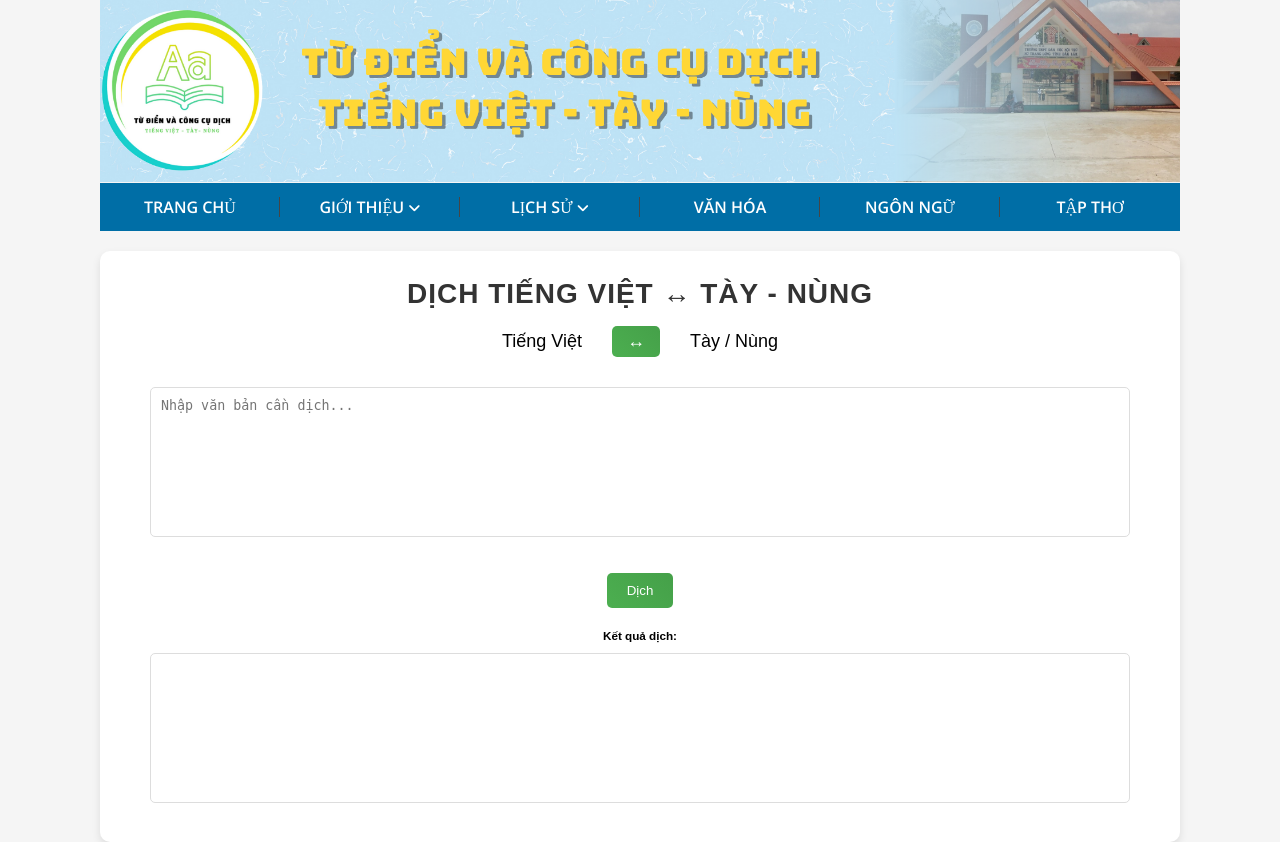
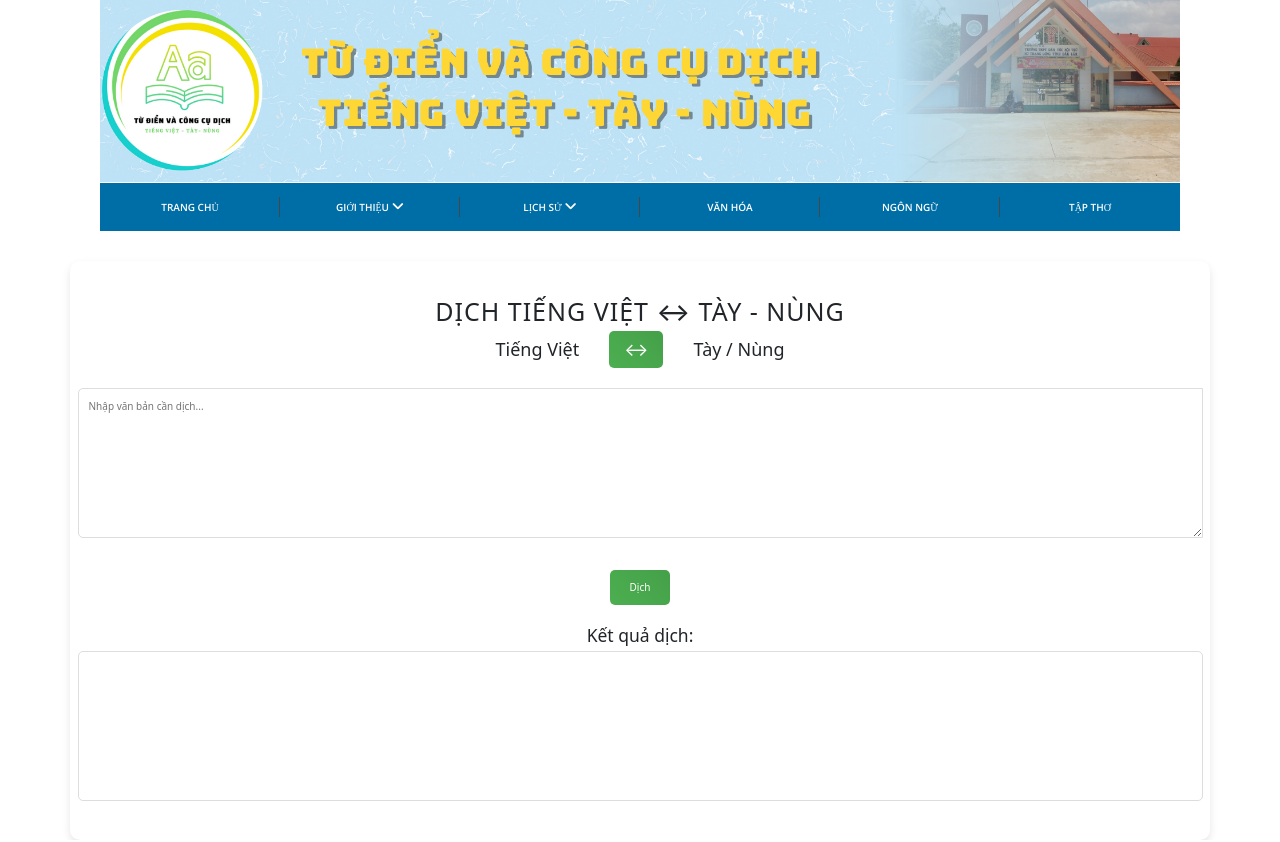
Before and after one commit to Gnauqoa/vi-to-taynung, a Flask app: page / in a window 1280 px wide. Run offline with Flask 3, Linux system fonts and the light colour scheme; some libraries are stand-ins or nearby versions.

Commit message:
Fix error.

```diff
--- a/templates/index.html
+++ b/templates/index.html
@@ -14,6 +14,8 @@
 	<link rel="preconnect" href="https://fonts.googleapis.com" />
 	<link rel="preconnect" href="https://fonts.gstatic.com" crossorigin />
 	<link href="https://fonts.googleapis.com/css2?family=Open+Sans:ital,wght@0,600;1,600&display=swap" rel="stylesheet" />
+	<link href="https://cdn.jsdelivr.net/npm/bootstrap@5.3.3/dist/css/bootstrap.min.css" rel="stylesheet"
+		integrity="sha384-QWTKZyjpPEjISv5WaRU9OFeRpok6YctnYmDr5pNlyT2bRjXh0JMhjY6hW+ALEwIH" crossorigin="anonymous">
 	<script src="https://kit.fontawesome.com/41b88a6c80.js" crossorigin="anonymous"></script>
 	<script src="https://code.jquery.com/jquery-3.6.0.min.js"></script>
 </head>
@@ -92,9 +94,8 @@
 		</ul>
 		<!-- end: nav -->
 	</div>
-	<div class="container">
 
-		<div id="content" class="modal">
+	<div id="content" class="container">
 		<h1>Dịch Tiếng Việt ↔ Tày - Nùng</h1>
 
 		<!-- Bộ chọn chế độ dịch -->
@@ -117,10 +118,12 @@
 			<textarea id="result" readonly></textarea>
 		</div>
 	</div>
-	</div>
+
 
 </body>
 <script src="https://code.jquery.com/jquery-3.6.0.min.js"></script>
+<script src="https://cdn.jsdelivr.net/npm/bootstrap@5.3.3/dist/js/bootstrap.bundle.min.js"
+	integrity="sha384-YvpcrYf0tY3lHB60NNkmXc5s9fDVZLESaAA55NDzOxhy9GkcIdslK1eN7N6jIeHz" crossorigin="anonymous"></script>
 <script src="/static/js/main.js"></script>
 
 </html>
```
Lines whose indentation alone changed are shown as unchanged.
